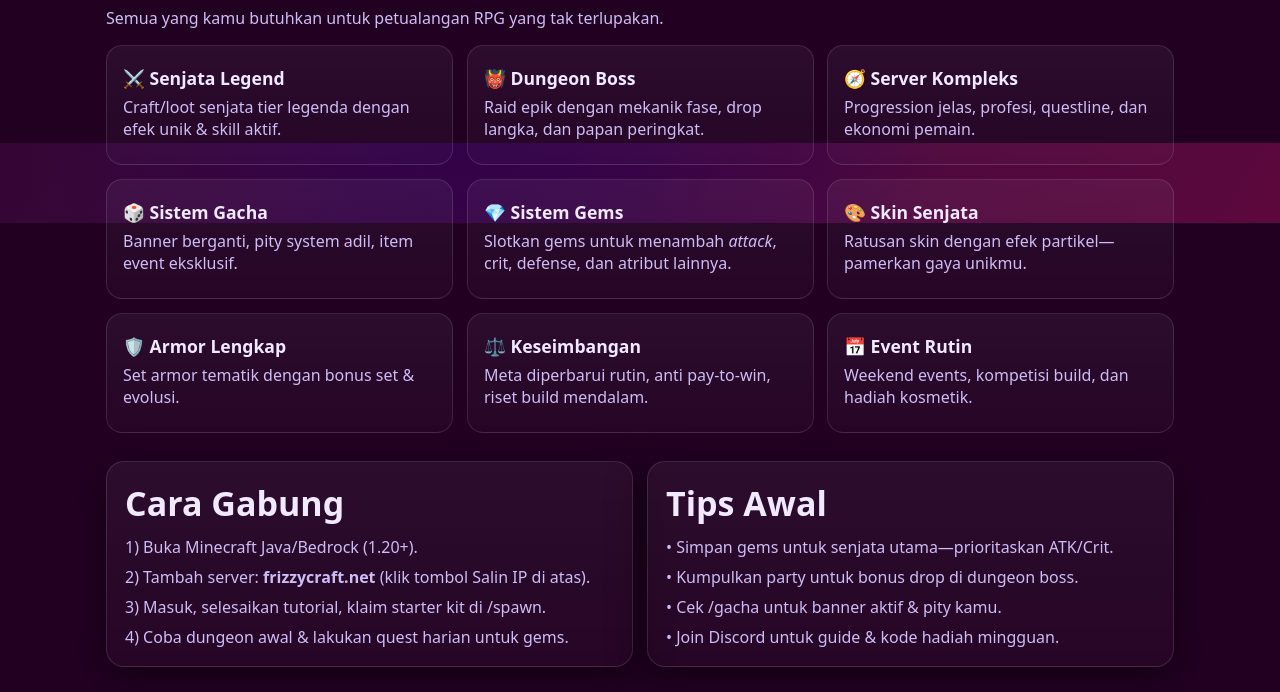
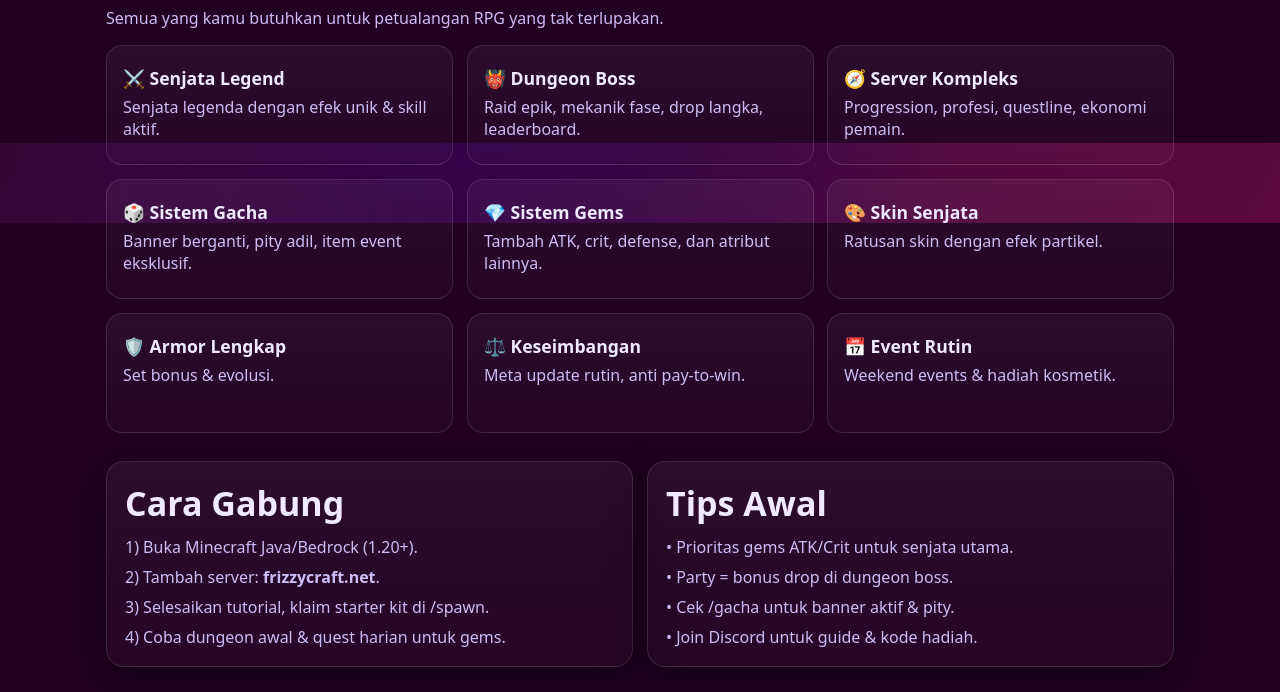
Before and after one commit to renowahyusanrama/F-web, a plain HTML site: page src/index.html in a window 1280 px wide. Shown: the part 657-1349 px from the top of the page. Drawn offline with Linux system fonts and the light colour scheme.

Commit message:
update html

```diff
--- a/src/index.html
+++ b/src/index.html
@@ -4,18 +4,17 @@
   <meta charset="UTF-8" />
   <meta name="viewport" content="width=device-width, initial-scale=1" />
   <title>FrizzyCraft — Legendary Adventures</title>
-  <meta name="description" content="Server Minecraft bertema RPG: senjata legend, dungeon boss, gacha, sistem gems, skin senjata, armor lengkap, dan fitur kompleks lainnya." />
+  <meta name="description" content="Server Minecraft RPG: senjata legend, dungeon boss, gacha, sistem gems, skin, armor lengkap, dan fitur kompleks." />
   <style>
     :root{
       --bg1:#220022; --bg2:#3b0b3b; --bg3:#5a0a3a;
-      --red:#ff3b3b; --pink:#ff5ea8; --violet:#a16eff;
       --text:#f0e9ff; --muted:#cdbdf5; --border:rgba(255,255,255,.12);
     }
     *{box-sizing:border-box}
     html,body{height:100%;margin:0;font-family:system-ui,-apple-system,Segoe UI,Roboto,Inter,Helvetica,Arial,sans-serif;color:var(--text);background:var(--bg1)}
     a{text-decoration:none;color:inherit}
 
-    /* Background gradasi + blur gambar brand */
+    /* Background */
     body::before{content:"";position:fixed;inset:-10%;z-index:-2;
       background:
         radial-gradient(1200px 800px at 10% 10%,#4d0a58 0%,transparent 60%),
@@ -27,7 +26,7 @@
       background:linear-gradient(120deg,rgba(44,0,69,.65),rgba(161,110,255,.28)), url('image/Frizzy.jpg') center/cover no-repeat;
       filter:blur(14px) saturate(110%);opacity:.55;transform:scale(1.06)}
 
-    /* Header / nav */
+    /* Header */
     header{position:sticky;top:0;backdrop-filter:blur(8px);
       background:linear-gradient(180deg,rgba(18,7,19,.7),rgba(18,7,19,.2) 80%,transparent);
       border-bottom:1px solid var(--border);z-index:10}
@@ -73,11 +72,34 @@
     .rank-card h3{margin:0 0 6px;font-size:1.15rem}
     @media(max-width:900px){.rank-card{grid-column:span 12}}
 
-    /* Reveal Animations */
-    .reveal{opacity:0;transform:translateY(24px) scale(.98);transition:opacity .6s ease, transform .6s cubic-bezier(.2,.7,.2,1);will-change:opacity,transform;transition-delay:var(--d,0ms)}
-    .reveal.show{opacity:1;transform:none}
-    @media (hover:hover){ .rank-card.simple:hover{transform:translateY(-2px);transition:transform .25s ease} }
-    @media (prefers-reduced-motion: reduce){ html{scroll-behavior:auto}.reveal{opacity:1;transform:none!important;transition:none!important} }
+    /* ===== POP-IN / POP-OUT on scroll ===== */
+    .popwatch{
+      opacity:0;
+      transform:translateY(22px) scale(.96);
+      filter:blur(4px);
+      transition:
+        opacity .45s ease,
+        transform .45s cubic-bezier(.2,.8,.2,1),
+        filter .45s ease;
+      will-change:opacity,transform,filter;
+    }
+    .popwatch.in{
+      opacity:1;
+      transform:none;
+      filter:blur(0);
+      transition-delay:var(--d,0ms);
+    }
+    .popwatch.out{
+      opacity:0;
+      transform:translateY(14px) scale(.985);
+      filter:blur(3px);
+      transition-delay:0ms;
+    }
+    @media (prefers-reduced-motion: reduce){
+      .popwatch,.popwatch.in,.popwatch.out{
+        transition:none!important;opacity:1!important;transform:none!important;filter:none!important;
+      }
+    }
 
     footer{margin:40px 0 24px;color:var(--muted);text-align:center;font-size:.95rem}
   </style>
@@ -85,7 +107,7 @@
 <body>
   <header>
     <nav class="nav">
-      <!-- Ganti src logo di sini kalau perlu -->
+      <!-- Ganti src logo kalau perlu -->
       <div class="brand"><img class="brand-logo" src="image/Frizzy.jpg" alt="FrizzyCraft logo"/><span>FrizzyCraft</span></div>
       <a class="link" href="#fitur">Fitur</a>
       <a class="link" href="#mulai">Cara Main</a>
@@ -99,9 +121,12 @@
   <main>
     <section class="hero">
       <div class="card">
-        <div class="tagline" style="display:inline-flex;align-items:center;gap:8px;font-weight:800"><span style="width:10px;height:10px;border-radius:50%;background:linear-gradient(135deg,#ff3b3b,#a16eff);box-shadow:0 0 18px rgba(255,91,139,.6)"></span> Server RPG seru & kompleks</div>
+        <div style="display:inline-flex;align-items:center;gap:8px;font-weight:800">
+          <span style="width:10px;height:10px;border-radius:50%;background:linear-gradient(135deg,#ff3b3b,#a16eff);box-shadow:0 0 18px rgba(255,91,139,.6)"></span>
+          Server RPG seru & kompleks
+        </div>
         <h1 class="title">Hadapi Dungeon Boss, Koleksi Senjata Legend, <span style="background:linear-gradient(90deg,#ff3b3b,#ff5ea8,#a16eff);-webkit-background-clip:text;background-clip:text;color:transparent">Bangun Karaktermu!</span></h1>
-        <p class="subtitle">Sistem gacha, gems untuk menambah <em>attack</em> & atribut lain, skin senjata, armor lengkap, misi, dan event mingguan.</p>
+        <p class="subtitle">Sistem gacha, gems (ATK, crit, defense), skin senjata, armor lengkap, misi & event mingguan.</p>
 
         <div class="ipbox">
           <div class="ip" id="ip">frizzycraft.net</div>
@@ -128,35 +153,35 @@
       <p class="lead">Semua yang kamu butuhkan untuk petualangan RPG yang tak terlupakan.</p>
 
       <div class="grid">
-        <div class="feat reveal"><h3>⚔️ Senjata Legend</h3><p>Craft/loot senjata tier legenda dengan efek unik & skill aktif.</p></div>
-        <div class="feat reveal"><h3>👹 Dungeon Boss</h3><p>Raid epik dengan mekanik fase, drop langka, dan papan peringkat.</p></div>
-        <div class="feat reveal"><h3>🧭 Server Kompleks</h3><p>Progression jelas, profesi, questline, dan ekonomi pemain.</p></div>
-        <div class="feat reveal"><h3>🎲 Sistem Gacha</h3><p>Banner berganti, pity system adil, item event eksklusif.</p></div>
-        <div class="feat reveal"><h3>💎 Sistem Gems</h3><p>Slotkan gems untuk menambah <em>attack</em>, crit, defense, dan atribut lainnya.</p></div>
-        <div class="feat reveal"><h3>🎨 Skin Senjata</h3><p>Ratusan skin dengan efek partikel—pamerkan gaya unikmu.</p></div>
-        <div class="feat reveal"><h3>🛡️ Armor Lengkap</h3><p>Set armor tematik dengan bonus set & evolusi.</p></div>
-        <div class="feat reveal"><h3>⚖️ Keseimbangan</h3><p>Meta diperbarui rutin, anti pay-to-win, riset build mendalam.</p></div>
-        <div class="feat reveal"><h3>📅 Event Rutin</h3><p>Weekend events, kompetisi build, dan hadiah kosmetik.</p></div>
+        <div class="feat popwatch"><h3>⚔️ Senjata Legend</h3><p>Senjata legenda dengan efek unik & skill aktif.</p></div>
+        <div class="feat popwatch"><h3>👹 Dungeon Boss</h3><p>Raid epik, mekanik fase, drop langka, leaderboard.</p></div>
+        <div class="feat popwatch"><h3>🧭 Server Kompleks</h3><p>Progression, profesi, questline, ekonomi pemain.</p></div>
+        <div class="feat popwatch"><h3>🎲 Sistem Gacha</h3><p>Banner berganti, pity adil, item event eksklusif.</p></div>
+        <div class="feat popwatch"><h3>💎 Sistem Gems</h3><p>Tambah ATK, crit, defense, dan atribut lainnya.</p></div>
+        <div class="feat popwatch"><h3>🎨 Skin Senjata</h3><p>Ratusan skin dengan efek partikel.</p></div>
+        <div class="feat popwatch"><h3>🛡️ Armor Lengkap</h3><p>Set bonus & evolusi.</p></div>
+        <div class="feat popwatch"><h3>⚖️ Keseimbangan</h3><p>Meta update rutin, anti pay-to-win.</p></div>
+        <div class="feat popwatch"><h3>📅 Event Rutin</h3><p>Weekend events & hadiah kosmetik.</p></div>
       </div>
     </section>
 
     <section id="mulai" class="section" style="display:grid;grid-template-columns:1fr 1fr;gap:14px">
-      <div class="card reveal" style="--d:40ms">
+      <div class="card popwatch" style="--d:40ms">
         <h2 class="sec">Cara Gabung</h2>
         <div style="display:grid;gap:8px;color:var(--muted)">
           <div>1) Buka Minecraft Java/Bedrock (1.20+).</div>
-          <div>2) Tambah server: <strong>frizzycraft.net</strong> (klik tombol Salin IP di atas).</div>
-          <div>3) Masuk, selesaikan tutorial, klaim starter kit di /spawn.</div>
-          <div>4) Coba dungeon awal & lakukan quest harian untuk gems.</div>
+          <div>2) Tambah server: <strong>frizzycraft.net</strong>.</div>
+          <div>3) Selesaikan tutorial, klaim starter kit di /spawn.</div>
+          <div>4) Coba dungeon awal & quest harian untuk gems.</div>
         </div>
       </div>
-      <div class="card reveal" style="--d:120ms">
+      <div class="card popwatch" style="--d:120ms">
         <h2 class="sec">Tips Awal</h2>
         <div style="display:grid;gap:8px;color:var(--muted)">
-          <div>• Simpan gems untuk senjata utama—prioritaskan ATK/Crit.</div>
-          <div>• Kumpulkan party untuk bonus drop di dungeon boss.</div>
-          <div>• Cek /gacha untuk banner aktif & pity kamu.</div>
-          <div>• Join Discord untuk guide & kode hadiah mingguan.</div>
+          <div>• Prioritas gems ATK/Crit untuk senjata utama.</div>
+          <div>• Party = bonus drop di dungeon boss.</div>
+          <div>• Cek /gacha untuk banner aktif & pity.</div>
+          <div>• Join Discord untuk guide & kode hadiah.</div>
         </div>
       </div>
     </section>
@@ -166,27 +191,26 @@
       <p class="lead" style="margin:0">Ketuk salah satu nama rank untuk melihat fitur & harga lengkap (halaman khusus).</p>
 
       <div class="rank-grid">
-        <!-- Ganti href sesuai path file rank kamu -->
-        <a class="rank-card simple reveal" href="rank/frostborne.html"><h3>🧊 FROSTBORNE</h3><span class="btn primary">Lihat Detail</span></a>
-        <a class="rank-card simple reveal" href="rank/shadow.html"><h3>🌑 SHADOW</h3><span class="btn primary">Lihat Detail</span></a>
-        <a class="rank-card simple reveal" href="rank/arctic.html"><h3>❄️ ARCTIC</h3><span class="btn primary">Lihat Detail</span></a>
-        <a class="rank-card simple reveal" href="rank/eclipse.html"><h3>🌘 ECLIPSE</h3><span class="btn primary">Lihat Detail</span></a>
-        <a class="rank-card simple reveal" href="rank/celestial.html"><h3>🌌 CELESTIAL</h3><span class="btn primary">Lihat Detail</span></a>
-        <a class="rank-card simple reveal" href="rank/thunder.html"><h3>⚡ THUNDER</h3><span class="btn primary">Lihat Detail</span></a>
-        <a class="rank-card simple reveal" href="rank/mythic.html"><h3>🏆 MYTHIC</h3><span class="btn primary">Lihat Detail</span></a>
-        <a class="rank-card simple reveal" href="rank/dragon.html"><h3>🐉 DRAGON (ULTIMATE)</h3><span class="btn primary">Lihat Detail</span></a>
+        <!-- Pastikan file-file rank ini ada di /src/rank/  -->
+        <a class="rank-card simple popwatch" href="rank/frostborne.html"><h3>🧊 FROSTBORNE</h3><span class="btn primary">Lihat Detail</span></a>
+        <a class="rank-card simple popwatch" href="rank/shadow.html"><h3>🌑 SHADOW</h3><span class="btn primary">Lihat Detail</span></a>
+        <a class="rank-card simple popwatch" href="rank/arctic.html"><h3>❄️ ARCTIC</h3><span class="btn primary">Lihat Detail</span></a>
+        <a class="rank-card simple popwatch" href="rank/eclipse.html"><h3>🌘 ECLIPSE</h3><span class="btn primary">Lihat Detail</span></a>
+        <a class="rank-card simple popwatch" href="rank/celestial.html"><h3>🌌 CELESTIAL</h3><span class="btn primary">Lihat Detail</span></a>
+        <a class="rank-card simple popwatch" href="rank/thunder.html"><h3>⚡ THUNDER</h3><span class="btn primary">Lihat Detail</span></a>
+        <a class="rank-card simple popwatch" href="rank/mythic.html"><h3>🏆 MYTHIC</h3><span class="btn primary">Lihat Detail</span></a>
+        <a class="rank-card simple popwatch" href="rank/dragon.html"><h3>🐉 DRAGON (ULTIMATE)</h3><span class="btn primary">Lihat Detail</span></a>
       </div>
     </section>
 
     <section id="komunitas" class="section">
-      <div class="card reveal">
+      <div class="card popwatch">
         <div style="display:flex;flex-wrap:wrap;gap:10px;align-items:center;justify-content:space-between">
           <div>
             <h2 class="sec" style="margin:0">Komunitas</h2>
             <p class="lead" style="margin:4px 0 0">Temukan party, guide, dan event di server kami.</p>
           </div>
           <div class="cta">
-            <!-- Ubah link di sini -->
             <a class="btn primary" href="https://discord.gg/P4WtVhfP" target="_blank" rel="noopener">✨ Discord</a>
             <a class="btn ghost" href="https://minecraft-mp.com/server/347429/vote/?error=13&time=" target="_blank" rel="noopener">🗳️ Vote Server</a>
             <a class="btn ghost" href="https://chat.whatsapp.com/CI1g4pnQVbb3t6K63EyUMp?mode=ac_t" target="_blank" rel="noopener">💬 WhatsApp</a>
@@ -199,10 +223,10 @@
   <footer>© <span id="year"></span> FrizzyCraft • Bukan server resmi Mojang. Minecraft™ adalah merek dagang Mojang Synergies AB.</footer>
 
   <script>
-    /* Tahun otomatis */
+    // Tahun otomatis
     document.getElementById('year').textContent = new Date().getFullYear();
 
-    /* Salin IP */
+    // Salin IP
     const copyBtn = document.getElementById('copyBtn');
     copyBtn?.addEventListener('click', async ()=> {
       const ip = document.getElementById('ip').textContent.trim();
@@ -210,7 +234,7 @@
       catch { copyBtn.textContent='Disalin!'; setTimeout(()=>copyBtn.textContent='Salin IP',1200); }
     });
 
-    /* Smooth scroll dengan offset header */
+    // Smooth scroll offset header
     const headerEl = document.querySelector('header');
     function scrollToId(id){
       const el = document.querySelector(id);
@@ -223,17 +247,28 @@
       a.addEventListener('click', e=>{ e.preventDefault(); scrollToId(a.getAttribute('href')); });
     });
 
-    /* Reveal on scroll (IntersectionObserver) */
+    // ===== POP-IN/OUT on scroll (IntersectionObserver)
     (function(){
-      const items = [...document.querySelectorAll('.reveal')];
-      // set stagger kecil
-      items.forEach((el,i)=> el.style.setProperty('--d', `${(i%8)*60}ms`));
+      const targets = [
+        ...document.querySelectorAll('.feat, .rank-card.simple, section.section .card')
+      ];
+      targets.forEach((el, i) => {
+        el.classList.add('popwatch');
+        el.style.setProperty('--d', `${(i % 8) * 60}ms`); // stagger kecil
+      });
       const io = new IntersectionObserver((entries)=>{
         entries.forEach(entry=>{
-          if(entry.isIntersecting){ entry.target.classList.add('show'); io.unobserve(entry.target); }
+          const el = entry.target;
+          if(entry.isIntersecting){
+            el.classList.add('in');
+            el.classList.remove('out');
+          }else{
+            el.classList.remove('in');
+            el.classList.add('out');
+          }
         });
-      }, { root:null, rootMargin:'0px 0px -10% 0px', threshold:0.15 });
-      items.forEach(el=> io.observe(el));
+      }, { root:null, rootMargin:'0px 0px -10% 0px', threshold:0.18 });
+      targets.forEach(el => io.observe(el));
     })();
   </script>
 </body>
```
